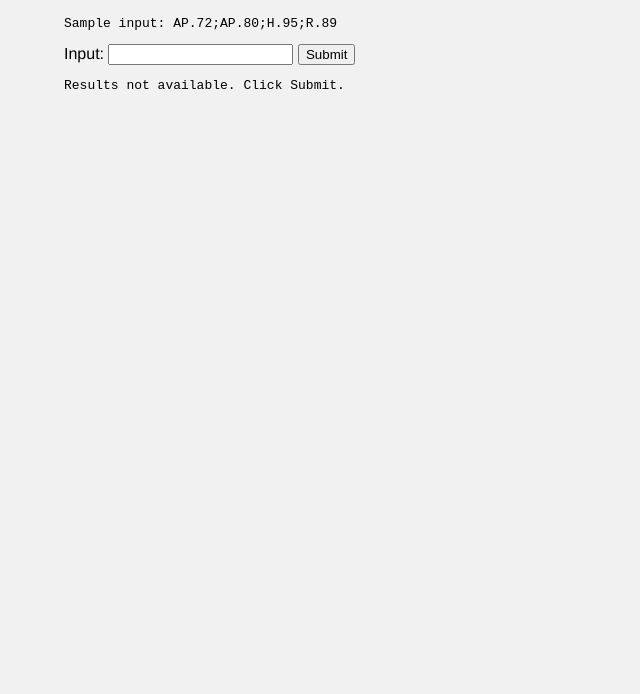
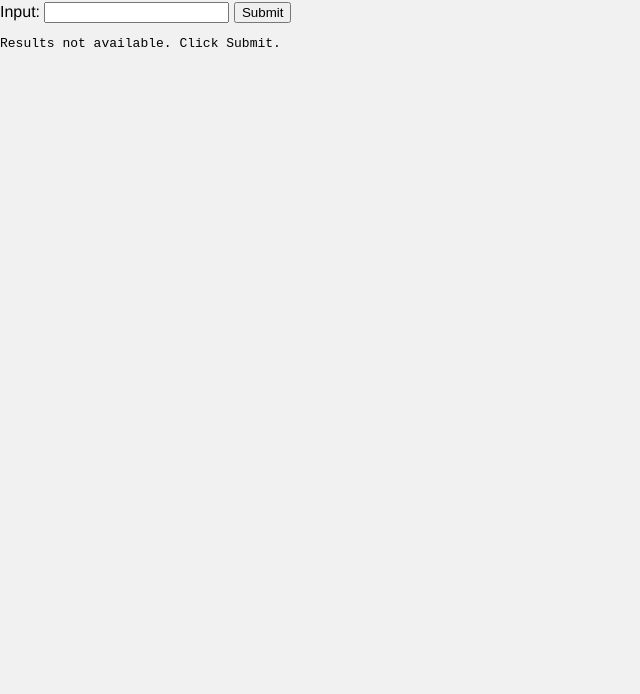
Before and after one commit to alaskamani15/gpa-calculator, a plain HTML site: page index.html in a window 1280 px wide. Shown: the part 106-800 px from the top of the page, without its empty margins (0-640 px from the left). Drawn offline with Linux system fonts and the light colour scheme.

Commit message:
Update index.html

```diff
--- a/index.html
+++ b/index.html
@@ -5,7 +5,7 @@
 	<style>
 	body {
         	background-color: #f1f1f1;
-        	margin: 4em;
+        	margin: auto;
         	font-family: "Helvetica Neue", Roboto, "Segoe UI Light", Helvetica, Arial, sans-serif;
 		transition:all .2s ease;
       	}
```
